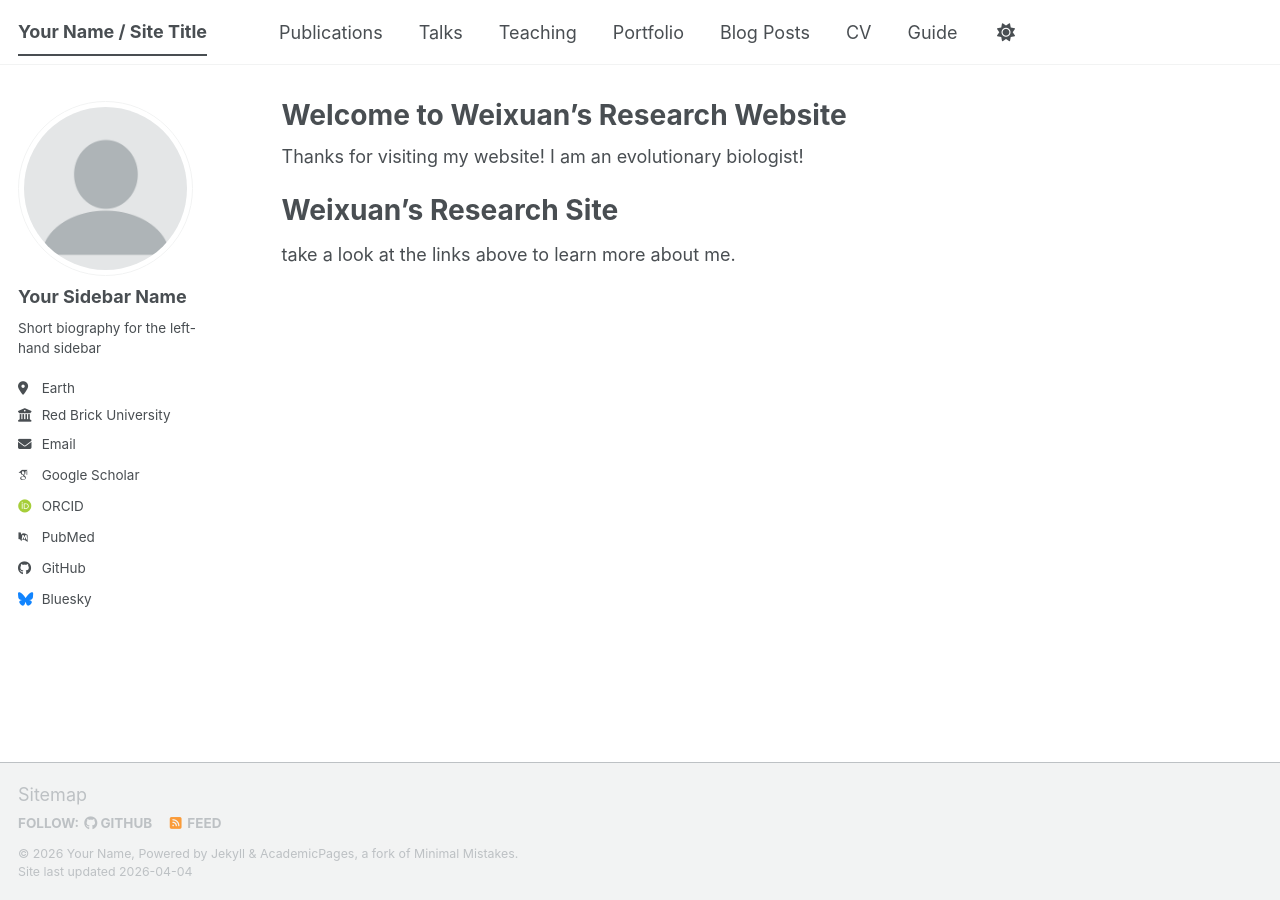
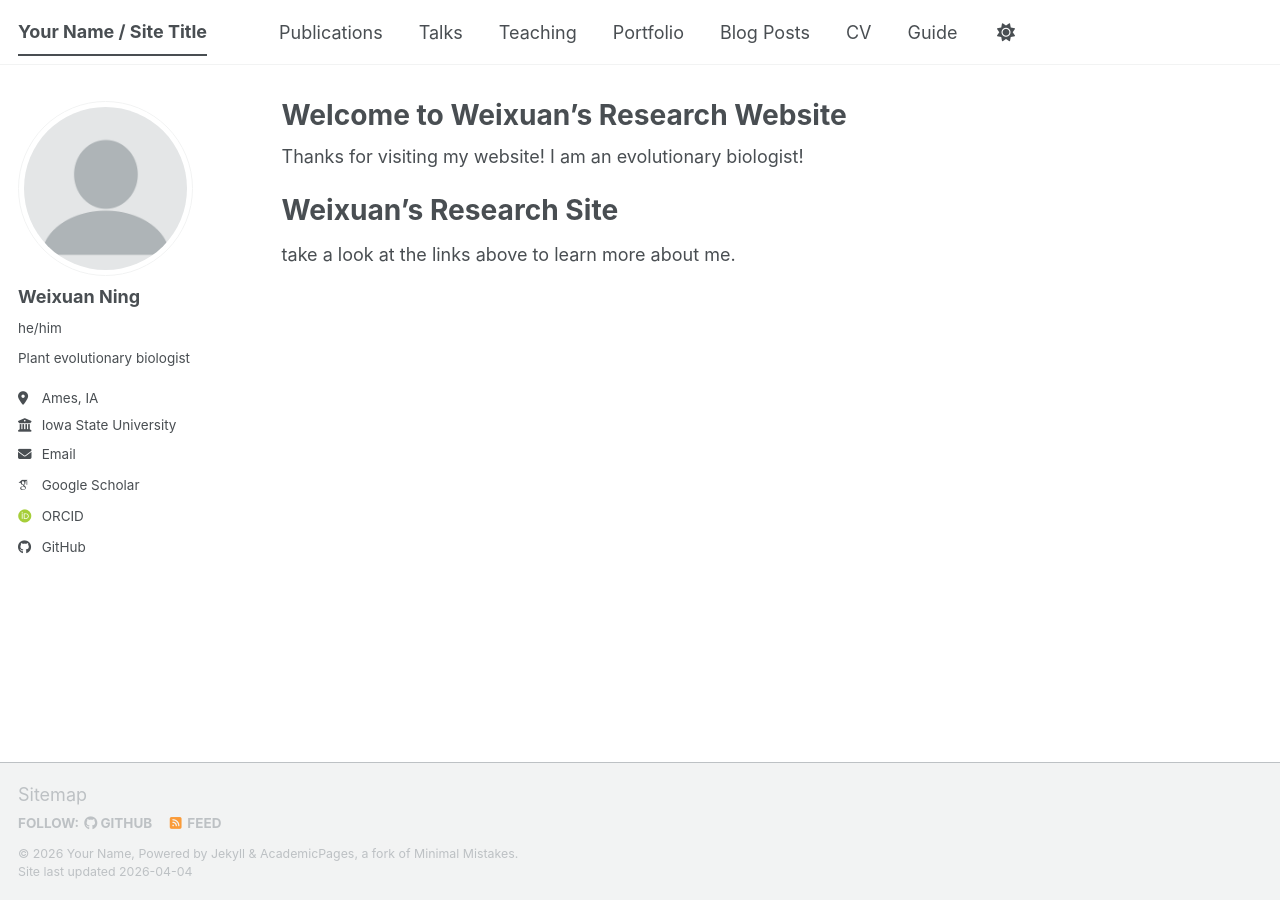
Before and after one commit to WeixuanPlant/WeixuanPlant.github.io, a Jekyll site: the page built from _pages/about.md, in a window 1280 px wide. Built offline with Jekyll 4.4.1, drawn with Linux system fonts in a browser that asks for light colours; some web fonts are replaced; a script bundle is joined from its source files by our own code; library files that are not in the unit come from our copies.

Commit message:
Update author profile information in _config.yml

```diff
--- a/_config.yml
+++ b/_config.yml
@@ -24,24 +24,24 @@ repository               : "academicpages/academicpages.github.io"
 author:
   # Biographic information
   avatar           : "profile.png"
-  name             : "Your Sidebar Name"
-  pronouns         : # example: "she/her"
-  bio              : "Short biography for the left-hand sidebar"
-  location         : "Earth"
-  employer         : "Red Brick University"
+  name             : "Weixuan Ning"
+  pronouns         : "he/him"
+  bio              : "Plant evolutionary biologist"
+  location         : "Ames, IA"
+  employer         : "Iowa State University"
   uri              : # URL
-  email            : "none@example.org"
+  email            : "weixuan@iastate.edu"
 
   # Academic websites
   academia         : # URL
   arxiv            : # URL - Update with the correct link to your profile
-  googlescholar    : "https://scholar.google.com/citations?user=PS_CX0AAAAAJ"
+  googlescholar    : "https://scholar.google.com/citations?user=jmU0hlQAAAAJ&hl=en&oi=ao"
   inspire-hep      : # URL
   impactstory      : # URL
-  orcid            : "https://orcid.org/yourorcidurl"
+  orcid            : "https://orcid.org/0000-0002-2013-8723"
   semantic         : # URL
   ssrn             : # URL
-  pubmed           : "https://www.ncbi.nlm.nih.gov/pubmed/?term=john+snow"
+  pubmed           : # "https://www.ncbi.nlm.nih.gov/pubmed/?term=john+snow"
   researchgate     : # URL
   scopus           : # URL
   zotero           : # URL
@@ -51,13 +51,13 @@ author:
   bitbucket        : # Username - Update with your username on the site
   codepen          : # Username
   dribbble         : # Username
-  github           : "academicpages"
+  github           : "https://weixuanplant.github.io/"
   kaggle           : # Username
   stackoverflow    : # User number or user number and name (i.e., use "1" or "1/jeff-atwood")
 
   # Social media
   artstation       : # Username
-  bluesky          : "bsky.app" # Replace this with you Bluesky username
+  bluesky          : # "bsky.app" # Replace this with you Bluesky username
   facebook         : # Username
   flickr           : # Username
   foursquare       : # Username
```
